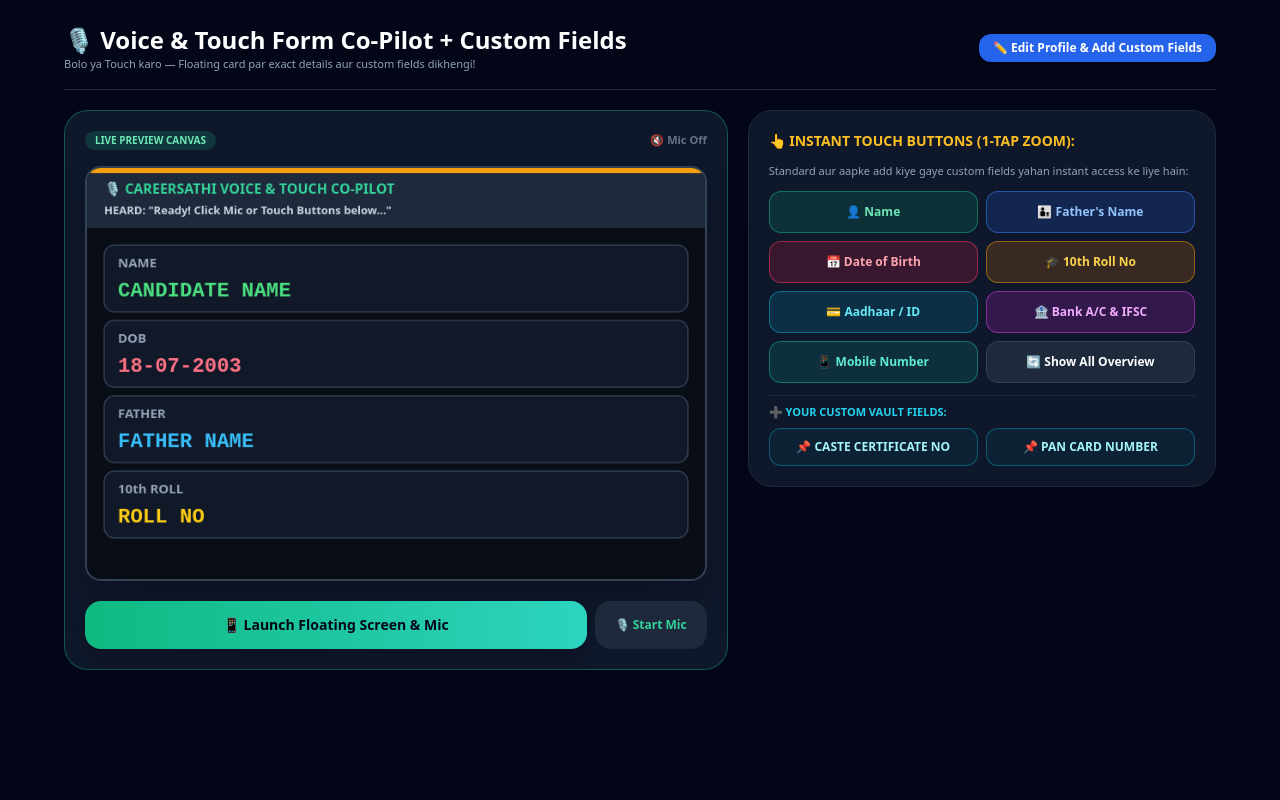
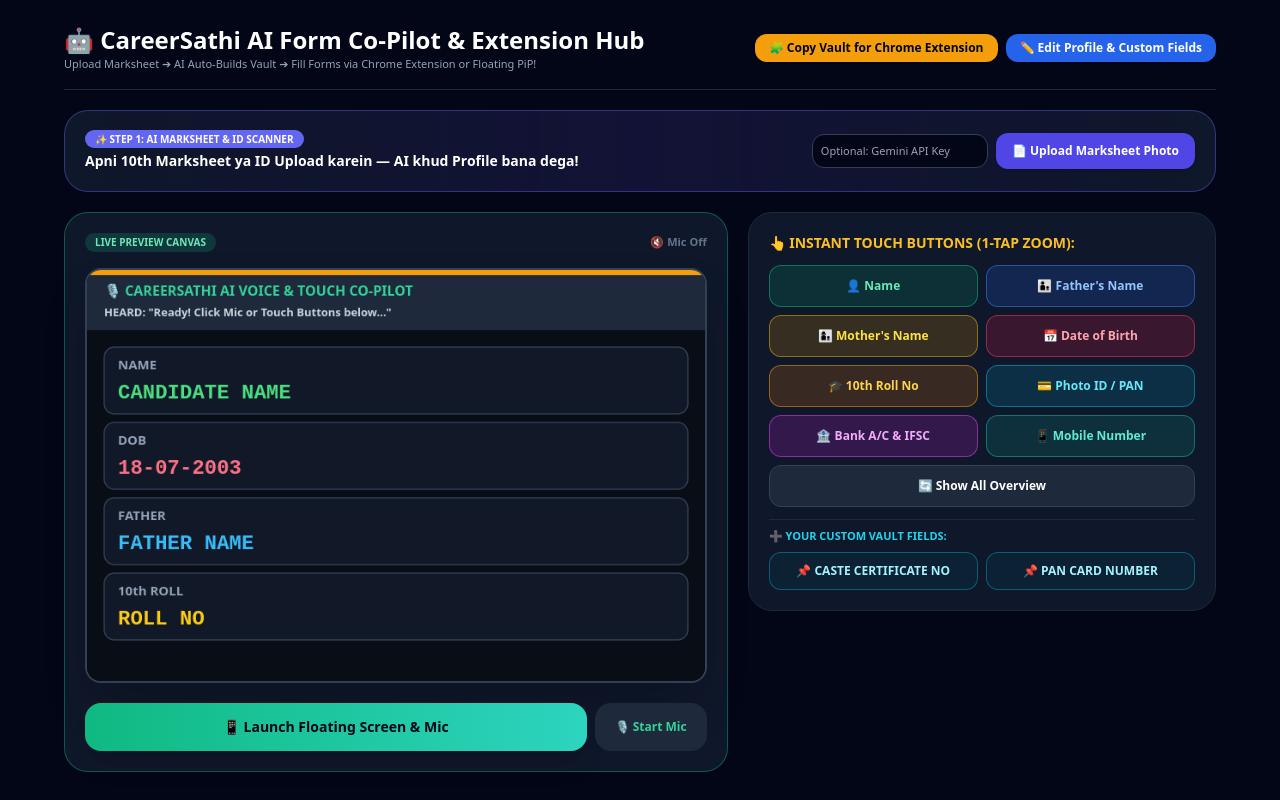
Before and after one commit to alam04hjp-tech/career3, a Next.js app: page /tools/one-tap-form-copilot in a window 1280 px wide. Built offline with nearby package versions, Linux system fonts and the light colour scheme.

Commit message:
update 992

```diff
--- a/app/tools/one-tap-form-copilot/page.tsx
+++ b/app/tools/one-tap-form-copilot/page.tsx
@@ -1,7 +1,6 @@
 'use client';
 
 import React, { useState, useEffect, useRef, useMemo, useCallback } from 'react';
-import Link from 'next/link';
 
 interface AcademicRow {
   level: string;
@@ -41,7 +40,7 @@ interface StudentProfile {
 
 const DEFAULT_PROFILE: StudentProfile = {
   idNumber: '',
-  idType: 'Aadhaar / Photo ID',
+  idType: 'Photo ID / PAN Card',
   fullName: '',
   fatherName: '',
   motherName: '',
@@ -105,8 +104,14 @@ export default function OneTapFormCopilotPage() {
   const [lastVoiceCommand, setLastVoiceCommand] = useState<string>('Ready! Click Mic or Touch Buttons below...');
   const [highlightField, setHighlightField] = useState<string>('ALL');
 
+  // Custom Field states
   const [newLabel, setNewLabel] = useState<string>('');
   const [newValue, setNewValue] = useState<string>('');
+
+  // AI Scanner states
+  const [isScanning, setIsScanning] = useState<boolean>(false);
+  const [scanStatus, setScanStatus] = useState<string>('');
+  const [userApiKey, setUserApiKey] = useState<string>('');
 
   const pipCanvasRef = useRef<HTMLCanvasElement | null>(null);
   const pipVideoRef = useRef<HTMLVideoElement | null>(null);
@@ -121,12 +126,86 @@ export default function OneTapFormCopilotPage() {
         console.error(e);
       }
     }
+    const savedKey = localStorage.getItem('careersathi_gemini_key');
+    if (savedKey) setUserApiKey(savedKey);
   }, []);
 
   const saveProfile = (nextProfile: StudentProfile = profile) => {
     setProfile(nextProfile);
     localStorage.setItem('careersathi_student_voice_vault_v4', JSON.stringify(nextProfile));
     alert('✅ Profile & Custom Fields Saved in Browser Storage!');
+  };
+
+  // AI Document Upload & Extraction Handler
+  const handleDocumentUpload = async (e: React.ChangeEvent<HTMLInputElement>) => {
+    const file = e.target.files?.[0];
+    if (!file) return;
+
+    setIsScanning(true);
+    setScanStatus('⏳ AI Document padh raha hai (Extracting Name, DOB, Roll No)...');
+
+    try {
+      if (userApiKey.trim()) {
+        localStorage.setItem('careersathi_gemini_key', userApiKey.trim());
+      }
+
+      const reader = new FileReader();
+      reader.onloadend = async () => {
+        const base64String = (reader.result as string).split(',')[1];
+        const res = await fetch('/api/extract-document', {
+          method: 'POST',
+          headers: { 'Content-Type': 'application/json' },
+          body: JSON.stringify({
+            imageBase64: base64String,
+            mimeType: file.type,
+            customApiKey: userApiKey.trim(),
+          }),
+        });
+
+        const data = await res.json();
+        if (!res.ok || !data.extracted) {
+          setScanStatus(`❌ Error: ${data.error || 'Could not extract data'}`);
+          setIsScanning(false);
+          return;
+        }
+
+        const ext = data.extracted;
+        const updatedAcademics = [...profile.academics];
+        updatedAcademics[0] = {
+          ...updatedAcademics[0],
+          rollNumber: ext.rollNumber || updatedAcademics[0].rollNumber,
+          rollCode: ext.rollCode || updatedAcademics[0].rollCode,
+          passingYear: ext.passingYear || updatedAcademics[0].passingYear,
+          boardOrUniv: ext.boardOrUniv || updatedAcademics[0].boardOrUniv,
+          percentageOrCgpa: ext.percentageOrCgpa || updatedAcademics[0].percentageOrCgpa,
+        };
+
+        const updatedProfile: StudentProfile = {
+          ...profile,
+          fullName: cleanSscName(ext.fullName || profile.fullName),
+          fatherName: cleanSscName(ext.fatherName || profile.fatherName),
+          motherName: cleanSscName(ext.motherName || profile.motherName),
+          dob: ext.dob || profile.dob,
+          academics: updatedAcademics,
+        };
+
+        setProfile(updatedProfile);
+        localStorage.setItem('careersathi_student_voice_vault_v4', JSON.stringify(updatedProfile));
+        setScanStatus('✅ AI ne Marksheet se saara data Vault mein auto-fill kar diya!');
+        setIsScanning(false);
+      };
+      reader.readAsDataURL(file);
+    } catch (err: any) {
+      setScanStatus(`❌ Failed: ${err.message}`);
+      setIsScanning(false);
+    }
+  };
+
+  // Copy Profile JSON for Chrome Extension
+  const copyExtensionPayload = () => {
+    const payload = JSON.stringify(profile);
+    navigator.clipboard.writeText(payload);
+    alert('🧩 Profile Data Copied! Ab Chrome Extension khol kar "Paste & Auto-Fill" dabayein.');
   };
 
   const handleAddCustomField = (e: React.FormEvent) => {
@@ -142,6 +221,7 @@ export default function OneTapFormCopilotPage() {
       customFields: [...profile.customFields, item],
     };
     setProfile(updated);
+    localStorage.setItem('careersathi_student_voice_vault_v4', JSON.stringify(updated));
     setNewLabel('');
     setNewValue('');
   };
@@ -152,6 +232,7 @@ export default function OneTapFormCopilotPage() {
       customFields: profile.customFields.filter((f) => f.id !== id),
     };
     setProfile(updated);
+    localStorage.setItem('careersathi_student_voice_vault_v4', JSON.stringify(updated));
   };
 
   const formattedData = useMemo(() => {
@@ -204,7 +285,7 @@ export default function OneTapFormCopilotPage() {
 
       ctx.fillStyle = '#34d399';
       ctx.font = 'bold 16px system-ui, sans-serif';
-      ctx.fillText('🎙️ CAREERSATHI VOICE & TOUCH CO-PILOT', 20, 30);
+      ctx.fillText('🎙️ CAREERSATHI AI VOICE & TOUCH CO-PILOT', 20, 30);
 
       ctx.fillStyle = '#cbd5e1';
       ctx.font = 'bold 13px system-ui, sans-serif';
@@ -223,11 +304,10 @@ export default function OneTapFormCopilotPage() {
       } else if (targetField === 'BANK') {
         drawBigCard(ctx, `BANK: ${profile.bankName.toUpperCase()}`, `A/C: ${profile.bankAccountNo || 'NOT SET'}`, '#facc15', `IFSC: ${profile.bankIfsc || 'NOT SET'}`);
       } else if (targetField === 'ID') {
-        drawBigCard(ctx, profile.idType.toUpperCase(), profile.idNumber || 'NOT SET', '#38bdf8', 'Double-check 12 digits');
+        drawBigCard(ctx, profile.idType.toUpperCase(), profile.idNumber || 'NOT SET', '#38bdf8', 'Verify Photo ID Number');
       } else if (targetField === 'MOBILE') {
         drawBigCard(ctx, 'MOBILE NUMBER', profile.mobile || 'NOT SET', '#4ade80', `Email: ${profile.email}`);
       } else {
-        // Check if targetField matches any custom field id
         const matchedCustom = profile.customFields.find((cf) => cf.id === targetField);
         if (matchedCustom) {
           drawBigCard(ctx, matchedCustom.label, matchedCustom.value || 'NOT SET', '#06b6d4', 'Custom Vault Field');
@@ -332,12 +412,11 @@ export default function OneTapFormCopilotPage() {
         setHighlightField('ROLL');
       } else if (transcript.includes('bank') || transcript.includes('account')) {
         setHighlightField('BANK');
-      } else if (transcript.includes('aadhar') || transcript.includes('id')) {
+      } else if (transcript.includes('id') || transcript.includes('card') || transcript.includes('pan')) {
         setHighlightField('ID');
       } else if (transcript.includes('mobile') || transcript.includes('phone')) {
         setHighlightField('MOBILE');
       } else {
-        // Check custom field keywords
         const foundCustom = profile.customFields.find((cf) => transcript.includes(cf.label.toLowerCase()));
         if (foundCustom) {
           setHighlightField(foundCustom.id);
@@ -402,26 +481,75 @@ export default function OneTapFormCopilotPage() {
     <div className="min-h-screen bg-slate-950 text-slate-100 p-3 sm:p-6 font-sans">
       <video ref={pipVideoRef} muted playsInline className="w-1 h-1 opacity-0 pointer-events-none fixed -bottom-10" />
 
+      {/* Hidden container so Chrome Extension can also read profile directly from DOM */}
+      <div id="careersathi-vault-json" className="hidden" data-vault={JSON.stringify(profile)} />
+
       <div className="max-w-6xl mx-auto space-y-5">
         <div className="flex flex-wrap items-center justify-between gap-3 border-b border-slate-800 pb-4">
           <div>
             <h1 className="text-xl sm:text-2xl font-black text-white flex items-center gap-2">
-              🎙️ Voice &amp; Touch Form Co-Pilot + Custom Fields
+              🤖 CareerSathi AI Form Co-Pilot &amp; Extension Hub
             </h1>
             <p className="text-[11px] text-slate-400">
-              Bolo ya Touch karo — Floating card par exact details aur custom fields dikhengi!
+              Upload Marksheet ➔ AI Auto-Builds Vault ➔ Fill Forms via Chrome Extension or Floating PiP!
             </p>
           </div>
 
-          <div className="flex gap-2">
+          <div className="flex flex-wrap gap-2">
+            <button
+              type="button"
+              onClick={copyExtensionPayload}
+              className="px-3.5 py-1.5 bg-amber-500 hover:bg-amber-400 text-slate-950 font-black text-xs rounded-xl shadow"
+            >
+              🧩 Copy Vault for Chrome Extension
+            </button>
             <button
               type="button"
               onClick={() => setActiveTab(activeTab === 'mobile-pip' ? 'vault-editor' : 'mobile-pip')}
               className="px-3.5 py-1.5 bg-blue-600 text-white font-bold text-xs rounded-xl shadow"
             >
-              {activeTab === 'mobile-pip' ? '✏️ Edit Profile & Add Custom Fields' : '📱 Open Co-Pilot'}
+              {activeTab === 'mobile-pip' ? '✏️ Edit Profile & Custom Fields' : '📱 Open Co-Pilot'}
             </button>
           </div>
+        </div>
+
+        {/* AI DOCUMENT SCANNER BANNER */}
+        <div className="bg-gradient-to-r from-slate-900 via-indigo-950/60 to-slate-900 p-4 sm:p-5 rounded-3xl border border-indigo-500/40 space-y-3 text-xs">
+          <div className="flex flex-wrap items-center justify-between gap-2">
+            <div>
+              <span className="text-[10px] bg-indigo-500 text-white px-2.5 py-0.5 rounded-full font-black uppercase">
+                ✨ Step 1: AI Marksheet &amp; ID Scanner
+              </span>
+              <h2 className="text-sm font-black text-white mt-1">
+                Apni 10th Marksheet ya ID Upload karein — AI khud Profile bana dega!
+              </h2>
+            </div>
+
+            <div className="flex items-center gap-2">
+              <input
+                type="password"
+                value={userApiKey}
+                onChange={(e) => setUserApiKey(e.target.value)}
+                placeholder="Optional: Gemini API Key"
+                className="p-2 bg-slate-950 border border-slate-700 rounded-xl text-[11px] text-white w-44"
+              />
+              <label className="cursor-pointer px-4 py-2.5 bg-indigo-600 hover:bg-indigo-500 text-white font-black rounded-xl shadow inline-flex items-center gap-2">
+                <span>{isScanning ? '⏳ Scanning...' : '📄 Upload Marksheet Photo'}</span>
+                <input
+                  type="file"
+                  accept="image/*"
+                  onChange={handleDocumentUpload}
+                  disabled={isScanning}
+                  className="hidden"
+                />
+              </label>
+            </div>
+          </div>
+          {scanStatus && (
+            <div className="p-2.5 bg-slate-950/90 border border-indigo-500/30 rounded-xl text-indigo-300 font-bold">
+              {scanStatus}
+            </div>
+          )}
         </div>
 
         {activeTab === 'mobile-pip' && (
@@ -460,26 +588,22 @@ export default function OneTapFormCopilotPage() {
               </div>
             </div>
 
-            {/* Instant Touch Buttons (Standard + Custom Fields) */}
             <div className="lg:col-span-5 space-y-4 text-xs">
               <div className="bg-slate-900 p-5 rounded-3xl border border-slate-800 space-y-3">
                 <h3 className="text-sm font-black text-amber-400 uppercase">
                   👆 Instant Touch Buttons (1-Tap Zoom):
                 </h3>
-                <p className="text-slate-400 text-[11px]">
-                  Standard aur aapke add kiye gaye custom fields yahan instant access ke liye hain:
-                </p>
-
                 <div className="grid grid-cols-2 gap-2">
                   {[
                     { label: '👤 Name', key: 'NAME', bg: 'bg-emerald-600/20 border-emerald-500/50 text-emerald-300' },
                     { label: "👨‍👦 Father's Name", key: 'FATHER', bg: 'bg-blue-600/20 border-blue-500/50 text-blue-300' },
+                    { label: "👩‍👦 Mother's Name", key: 'MOTHER', bg: 'bg-yellow-600/20 border-yellow-500/50 text-yellow-300' },
                     { label: '📅 Date of Birth', key: 'DOB', bg: 'bg-rose-600/20 border-rose-500/50 text-rose-300' },
                     { label: '🎓 10th Roll No', key: 'ROLL', bg: 'bg-amber-600/20 border-amber-500/50 text-amber-300' },
-                    { label: '💳 Aadhaar / ID', key: 'ID', bg: 'bg-cyan-600/20 border-cyan-500/50 text-cyan-300' },
+                    { label: '💳 Photo ID / PAN', key: 'ID', bg: 'bg-cyan-600/20 border-cyan-500/50 text-cyan-300' },
                     { label: '🏦 Bank A/C & IFSC', key: 'BANK', bg: 'bg-fuchsia-600/20 border-fuchsia-500/50 text-fuchsia-300' },
                     { label: '📱 Mobile Number', key: 'MOBILE', bg: 'bg-teal-600/20 border-teal-500/50 text-teal-300' },
-                    { label: '🔄 Show All Overview', key: 'ALL', bg: 'bg-slate-800 border-slate-700 text-white' },
+                    { label: '🔄 Show All Overview', key: 'ALL', bg: 'bg-slate-800 border-slate-700 text-white col-span-2' },
                   ].map((btn) => (
                     <button
                       key={btn.key}
@@ -492,7 +616,6 @@ export default function OneTapFormCopilotPage() {
                   ))}
                 </div>
 
-                {/* Custom Fields Quick Touch Buttons */}
                 {profile.customFields.length > 0 && (
                   <div className="pt-2 space-y-2 border-t border-slate-800">
                     <span className="text-[11px] font-bold text-cyan-400 block uppercase">➕ Your Custom Vault Fields:</span>
@@ -524,7 +647,7 @@ export default function OneTapFormCopilotPage() {
 
               <div className="grid grid-cols-1 sm:grid-cols-3 gap-4">
                 <div>
-                  <label className="block text-slate-400 mb-1 font-bold">Full Name</label>
+                  <label className="block text-slate-400 mb-1 font-bold">Full Name (As per 10th)</label>
                   <input
                     type="text"
                     value={profile.fullName}
@@ -539,6 +662,16 @@ export default function OneTapFormCopilotPage() {
                     type="text"
                     value={profile.fatherName}
                     onChange={(e) => setProfile({ ...profile, fatherName: e.target.value })}
+                    className="w-full p-2 bg-slate-950 border border-slate-700 rounded-xl text-white font-bold uppercase"
+                  />
+                </div>
+
+                <div>
+                  <label className="block text-slate-400 mb-1 font-bold">Mother&apos;s Name</label>
+                  <input
+                    type="text"
+                    value={profile.motherName}
+                    onChange={(e) => setProfile({ ...profile, motherName: e.target.value })}
                     className="w-full p-2 bg-slate-950 border border-slate-700 rounded-xl text-white font-bold uppercase"
                   />
                 </div>
@@ -568,6 +701,34 @@ export default function OneTapFormCopilotPage() {
                 </div>
 
                 <div>
+                  <label className="block text-amber-400 mb-1 font-bold">10th Roll Code (Optional)</label>
+                  <input
+                    type="text"
+                    value={profile.academics[0]?.rollCode || ''}
+                    onChange={(e) => {
+                      const up = [...profile.academics];
+                      up[0].rollCode = e.target.value;
+                      setProfile({ ...profile, academics: up });
+                    }}
+                    className="w-full p-2 bg-slate-950 border border-slate-700 rounded-xl text-white font-mono"
+                  />
+                </div>
+
+                <div>
+                  <label className="block text-emerald-400 mb-1 font-bold">10th Passing Year</label>
+                  <input
+                    type="text"
+                    value={profile.academics[0]?.passingYear || ''}
+                    onChange={(e) => {
+                      const up = [...profile.academics];
+                      up[0].passingYear = e.target.value;
+                      setProfile({ ...profile, academics: up });
+                    }}
+                    className="w-full p-2 bg-slate-950 border border-slate-700 rounded-xl text-white font-mono"
+                  />
+                </div>
+
+                <div>
                   <label className="block text-fuchsia-400 mb-1 font-bold">Bank Account Number</label>
                   <input
                     type="text"
@@ -586,10 +747,29 @@ export default function OneTapFormCopilotPage() {
                     className="w-full p-2 bg-slate-950 border border-slate-700 rounded-xl text-white font-mono"
                   />
                 </div>
+
+                <div>
+                  <label className="block text-slate-400 mb-1 font-bold">Email ID</label>
+                  <input
+                    type="email"
+                    value={profile.email}
+                    onChange={(e) => setProfile({ ...profile, email: e.target.value })}
+                    className="w-full p-2 bg-slate-950 border border-slate-700 rounded-xl text-white"
+                  />
+                </div>
+
+                <div>
+                  <label className="block text-slate-400 mb-1 font-bold">PIN Code</label>
+                  <input
+                    type="text"
+                    value={profile.pincode}
+                    onChange={(e) => setProfile({ ...profile, pincode: e.target.value })}
+                    className="w-full p-2 bg-slate-950 border border-slate-700 rounded-xl text-white font-mono"
+                  />
+                </div>
               </div>
             </div>
 
-            {/* CUSTOM FIELDS MANAGER SECTION */}
             <div className="bg-slate-900 p-5 rounded-3xl border border-slate-800 space-y-4">
               <h2 className="text-sm font-black text-cyan-400 uppercase border-b border-slate-800 pb-2">
                 ➕ Custom Fields Manager (Add Any Extra Form Field)
@@ -610,7 +790,6 @@ export default function OneTapFormCopilotPage() {
                         });
                       }}
                       className="w-1/2 p-2 bg-slate-900 border border-slate-700 rounded-lg text-white font-mono"
-                      placeholder={`Enter ${cf.label}...`}
                     />
                     <button
                       type="button"
```
